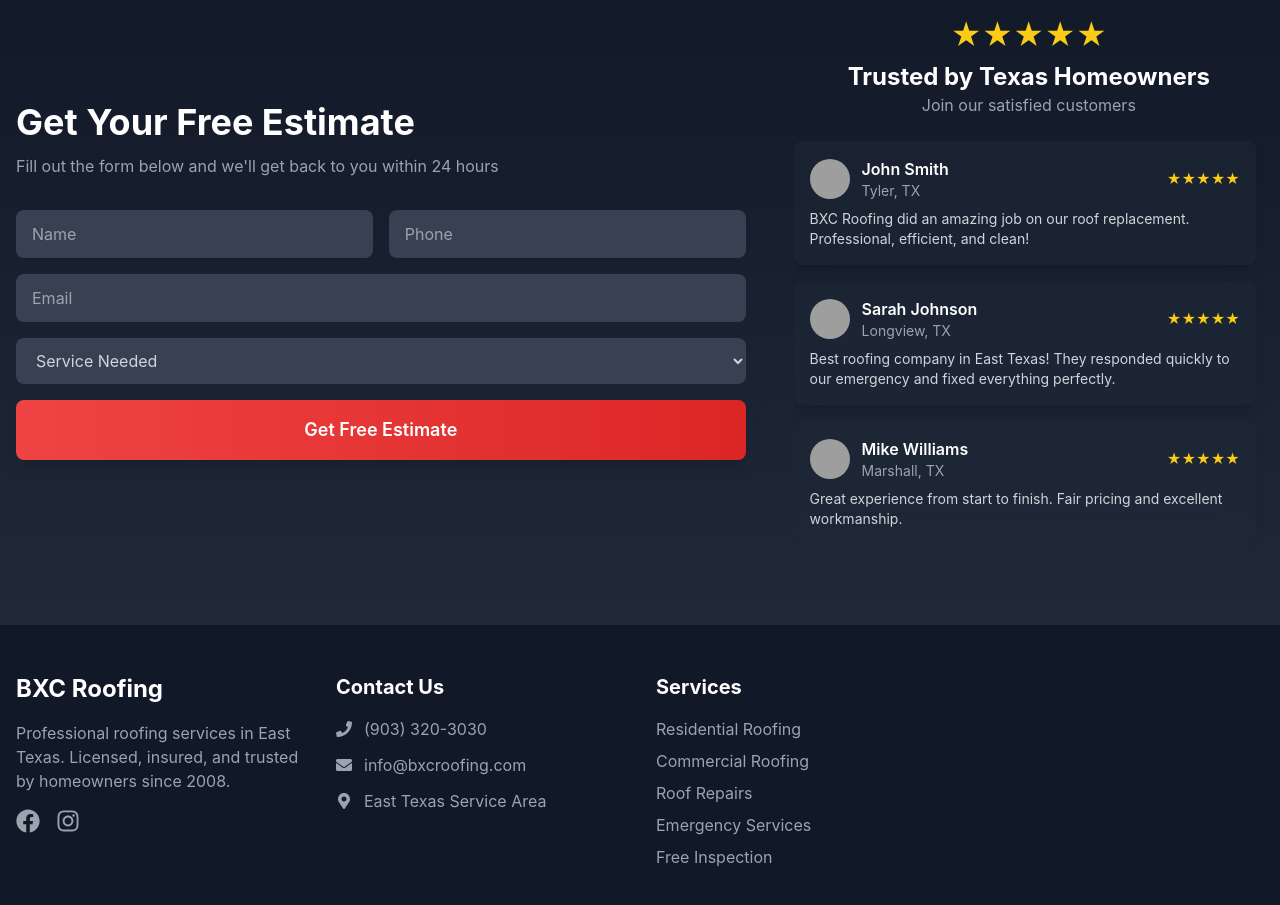
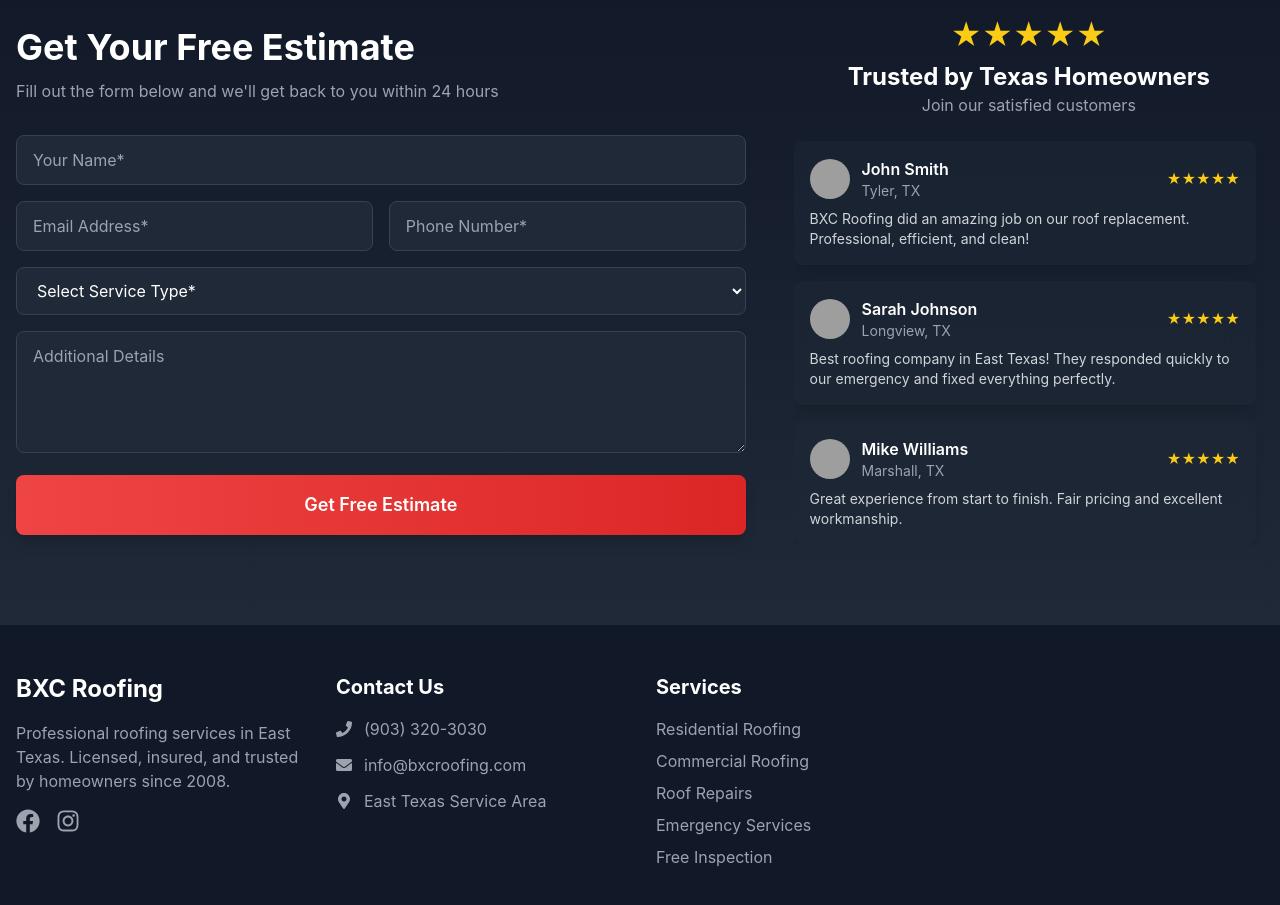
Before and after one commit to IbrahimKhanGH/BXC, a React (Create React App) app: page / in a window 1280 px wide. Shown: the part 2440-3345 px from the top of the page. Built offline with nearby package versions, Linux system fonts and the light colour scheme; grey boxes are pictures that could not be loaded.

Commit message:
emailjs config

```diff
--- a/package.json
+++ b/package.json
@@ -3,6 +3,7 @@
   "version": "0.1.0",
   "private": true,
   "dependencies": {
+    "@emailjs/browser": "^4.4.1",
     "cra-template": "1.2.0",
     "framer-motion": "^11.13.3",
     "react": "^18.2.0",
--- a/src/components/ContactForm.js
+++ b/src/components/ContactForm.js
@@ -1,7 +1,113 @@
-import React from 'react';
+import React, { useState, useRef } from 'react';
 import { motion } from 'framer-motion';
+import emailjs from '@emailjs/browser';
 
 function ContactForm() {
+  const formRef = useRef();
+  const [formData, setFormData] = useState({
+    name: '',
+    email: '',
+    phone: '',
+    serviceType: '',
+    message: ''
+  });
+
+  const [errors, setErrors] = useState({});
+  const [formStatus, setFormStatus] = useState({
+    submitted: false,
+    error: false,
+    message: ''
+  });
+
+  const validateForm = () => {
+    const newErrors = {};
+
+    // Name validation
+    if (!formData.name.trim()) {
+      newErrors.name = 'Name is required';
+    }
+
+    // Email validation
+    const emailRegex = /^[^\s@]+@[^\s@]+\.[^\s@]+$/;
+    if (!formData.email.trim() || !emailRegex.test(formData.email)) {
+      newErrors.email = 'Valid email is required';
+    }
+
+    // Phone validation
+    const phoneRegex = /^\(?([0-9]{3})\)?[-. ]?([0-9]{3})[-. ]?([0-9]{4})$/;
+    if (!formData.phone.trim() || !phoneRegex.test(formData.phone)) {
+      newErrors.phone = 'Valid phone number is required';
+    }
+
+    // Service type validation
+    if (!formData.serviceType) {
+      newErrors.serviceType = 'Please select a service type';
+    }
+
+    setErrors(newErrors);
+    return Object.keys(newErrors).length === 0;
+  };
+
+  const handleChange = (e) => {
+    const { name, value } = e.target;
+    setFormData(prev => ({
+      ...prev,
+      [name]: value
+    }));
+    // Clear error when user starts typing
+    if (errors[name]) {
+      setErrors(prev => ({
+        ...prev,
+        [name]: ''
+      }));
+    }
+  };
+
+  const handleSubmit = async (e) => {
+    e.preventDefault();
+
+    if (!validateForm()) {
+      setFormStatus({
+        submitted: true,
+        error: true,
+        message: 'Please fill in all required fields correctly.'
+      });
+      return;
+    }
+
+    setFormStatus({ submitted: true, error: false, message: 'Sending...' });
+
+    try {
+      const result = await emailjs.sendForm(
+        process.env.REACT_APP_EMAILJS_SERVICE_ID,
+        process.env.REACT_APP_EMAILJS_TEMPLATE_ID,
+        formRef.current,
+        process.env.REACT_APP_EMAILJS_PUBLIC_KEY
+      );
+
+      if (result.text === 'OK') {
+        setFormStatus({
+          submitted: true,
+          error: false,
+          message: 'Thank you! We will contact you within 24 hours.'
+        });
+        setFormData({
+          name: '',
+          email: '',
+          phone: '',
+          serviceType: '',
+          message: ''
+        });
+      }
+    } catch (error) {
+      setFormStatus({
+        submitted: true,
+        error: true,
+        message: 'There was an error. Please try again or call us directly at (903) 320-3030.'
+      });
+    }
+  };
+
   const reviews = [
     {
       name: "John Smith",
@@ -30,7 +136,6 @@ function ContactForm() {
     <section id="contact-form" className="relative py-16 md:py-20">
       <div className="container mx-auto px-4">
         <div className="grid lg:grid-cols-5 gap-8 lg:gap-12">
-          {/* Contact Form - Now with vertical centering */}
           <motion.div
             initial={{ opacity: 0, x: -20 }}
             whileInView={{ opacity: 1, x: 0 }}
@@ -46,44 +151,93 @@ function ContactForm() {
                 </p>
               </div>
 
-              <form className="space-y-4">
-                <div className="grid md:grid-cols-2 gap-4 mb-4">
+              <form ref={formRef} onSubmit={handleSubmit} className="space-y-4">
+                <div>
                   <input
                     type="text"
-                    placeholder="Name"
-                    className="w-full bg-gray-700 text-white rounded-lg px-4 py-3 focus:outline-none focus:ring-2 focus:ring-red-500"
+                    name="name"
+                    value={formData.name}
+                    onChange={handleChange}
+                    placeholder="Your Name*"
+                    className={`w-full px-4 py-3 rounded-lg bg-gray-800 text-white placeholder-gray-400 border ${
+                      errors.name ? 'border-red-500' : 'border-gray-700'
+                    }`}
                   />
-                  <input
-                    type="tel"
-                    placeholder="Phone"
-                    className="w-full bg-gray-700 text-white rounded-lg px-4 py-3 focus:outline-none focus:ring-2 focus:ring-red-500"
-                  />
+                  {errors.name && <p className="text-red-500 text-sm mt-1">{errors.name}</p>}
                 </div>
 
-                <div className="mb-4">
-                  <input
-                    type="email"
-                    placeholder="Email"
-                    className="w-full bg-gray-700 text-white rounded-lg px-4 py-3 focus:outline-none focus:ring-2 focus:ring-red-500"
-                  />
+                <div className="grid grid-cols-1 md:grid-cols-2 gap-4">
+                  <div>
+                    <input
+                      type="email"
+                      name="email"
+                      value={formData.email}
+                      onChange={handleChange}
+                      placeholder="Email Address*"
+                      className={`w-full px-4 py-3 rounded-lg bg-gray-800 text-white placeholder-gray-400 border ${
+                        errors.email ? 'border-red-500' : 'border-gray-700'
+                      }`}
+                    />
+                    {errors.email && <p className="text-red-500 text-sm mt-1">{errors.email}</p>}
+                  </div>
+
+                  <div>
+                    <input
+                      type="tel"
+                      name="phone"
+                      value={formData.phone}
+                      onChange={handleChange}
+                      placeholder="Phone Number*"
+                      className={`w-full px-4 py-3 rounded-lg bg-gray-800 text-white placeholder-gray-400 border ${
+                        errors.phone ? 'border-red-500' : 'border-gray-700'
+                      }`}
+                    />
+                    {errors.phone && <p className="text-red-500 text-sm mt-1">{errors.phone}</p>}
+                  </div>
                 </div>
 
-                <div className="mb-4">
-                  <select
-                    className="w-full bg-gray-700 text-gray-300 rounded-lg px-4 py-3 focus:outline-none focus:ring-2 focus:ring-red-500"
-                    defaultValue=""
+                <select
+                  name="serviceType"
+                  value={formData.serviceType}
+                  onChange={handleChange}
+                  className={`w-full px-4 py-3 rounded-lg bg-gray-800 text-white border ${
+                    errors.serviceType ? 'border-red-500' : 'border-gray-700'
+                  }`}
+                >
+                  <option value="">Select Service Type*</option>
+                  <option value="roof-replacement">Roof Replacement</option>
+                  <option value="roof-repair">Roof Repair</option>
+                  <option value="emergency">Emergency Service</option>
+                  <option value="inspection">Free Inspection</option>
+                  <option value="other">Other</option>
+                </select>
+                {errors.serviceType && (
+                  <p className="text-red-500 text-sm mt-1">{errors.serviceType}</p>
+                )}
+
+                <textarea
+                  name="message"
+                  value={formData.message}
+                  onChange={handleChange}
+                  placeholder="Additional Details"
+                  rows="4"
+                  className="w-full px-4 py-3 rounded-lg bg-gray-800 text-white placeholder-gray-400 border border-gray-700"
+                ></textarea>
+
+                {formStatus.submitted && (
+                  <div
+                    className={`p-4 rounded-lg ${
+                      formStatus.error ? 'bg-red-100 text-red-700' : 'bg-green-100 text-green-700'
+                    }`}
                   >
-                    <option value="" disabled>Service Needed</option>
-                    <option>Roof Inspection</option>
-                    <option>Roof Repair</option>
-                    <option>New Roof</option>
-                    <option>Emergency Service</option>
-                  </select>
-                </div>
+                    {formStatus.message}
+                  </div>
+                )}
 
                 <motion.button
                   whileHover={{ scale: 1.02 }}
                   whileTap={{ scale: 0.98 }}
+                  type="submit"
                   className="w-full bg-gradient-to-r from-red-500 to-red-600 text-white py-4 rounded-lg font-semibold text-lg hover:from-red-600 hover:to-red-700 transition-all duration-300 shadow-lg hover:shadow-xl"
                 >
                   Get Free Estimate
@@ -92,7 +246,7 @@ function ContactForm() {
             </div>
           </motion.div>
 
-          {/* Reviews Section - Remains the same */}
+          {/* Reviews Section */}
           <motion.div
             initial={{ opacity: 0, x: 20 }}
             whileInView={{ opacity: 1, x: 0 }}
--- a/src/index.js
+++ b/src/index.js
@@ -2,7 +2,11 @@ import React from 'react';
 import ReactDOM from 'react-dom/client';
 import './index.css';
 import App from './App';
+import emailjs from '@emailjs/browser';
 import reportWebVitals from './reportWebVitals';
+
+// Initialize EmailJS
+emailjs.init(process.env.REACT_APP_EMAILJS_PUBLIC_KEY);
 
 const root = ReactDOM.createRoot(document.getElementById('root'));
 root.render(
```
Also changed, not shown: 2 other files (tests, documents, lock files or other folders).
